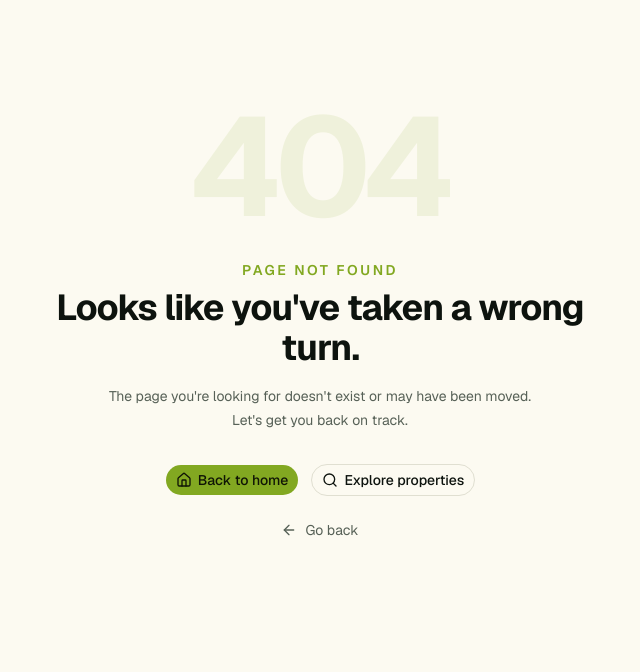
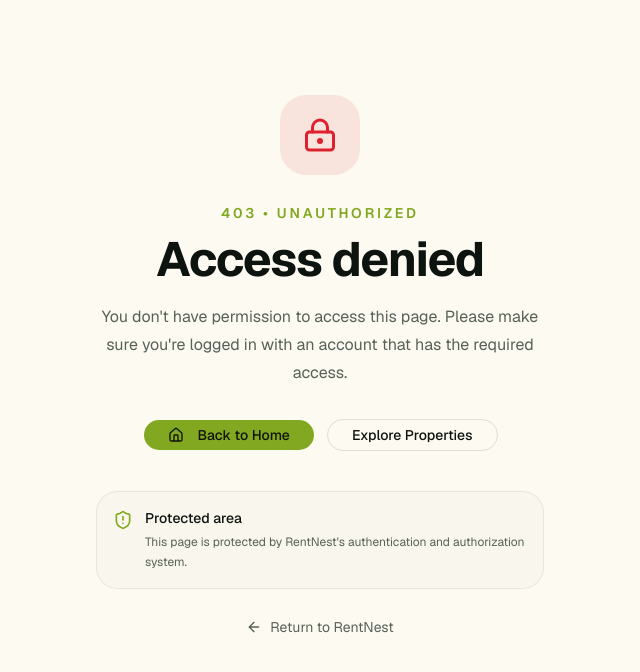
Before and after one commit to Rakibstack/RentNest_Frontend_Project, a Next.js app: page /unauthorized in a window 1280 px wide. Before the commit this address had no page. Shown: the top 672 px of the page, without its empty margins (320-960 px from the left). Built offline with nearby package versions, Linux system fonts and the light colour scheme.

Commit message:
feat: Implement Proxy In RentNest Project

```diff
--- a/app/(authGroup)/_action/authAction.ts
+++ b/app/(authGroup)/_action/authAction.ts
@@ -15,6 +15,7 @@ export type LoginState = {
 };
 
 export async function loginAction(
+  redirectTo: string,
   _prevState: LoginState,
   formData: FormData,
 ): Promise<LoginState> {
@@ -79,6 +80,14 @@ export async function loginAction(
   });
 
   const decodeToken = jwt.decode(accessToken) as JwtPayload;
+  if (
+    redirectTo &&
+    typeof redirectTo === "string" &&
+    redirectTo.startsWith("/") &&
+    !redirectTo.startsWith("//")
+  ) {
+    redirect(redirectTo);
+  }
 
   if (decodeToken.role === "TENANT") {
     redirect("/dashboard", "replace");
@@ -92,5 +101,4 @@ export async function loginAction(
     success: true,
     message: result.message || "Login successful.",
   };
-
 }
--- a/app/(authGroup)/_components/login-form.tsx
+++ b/app/(authGroup)/_components/login-form.tsx
@@ -11,14 +11,18 @@ import { Checkbox } from "@/components/ui/checkbox";
 import { Separator } from "@/components/ui/separator";
 import { loginAction, LoginState } from "../_action/authAction";
 import { toast } from "sonner";
+import { useSearchParams } from "next/navigation";
 
 const initialState: LoginState = {
   success: false,
   message: "",
 };
 export default function LoginForm() {
+  const searchParams = useSearchParams()
+  const redirectTo = searchParams.get('redirectTo') as string
+
   const [showPassword, setShowPassword] = useState(false);
-  const [state,fromAction,pending] = useActionState(loginAction,initialState)
+  const [state,fromAction,pending] = useActionState(loginAction.bind(null,redirectTo),initialState)
 
   useEffect(() => {
   if (!state.message) return;
--- a/app/(publicGroup)/property/[propertyId]/page.tsx
+++ b/app/(publicGroup)/property/[propertyId]/page.tsx
@@ -40,7 +40,7 @@ export default async function SinglePropertyPage({
 
       <div className="mx-auto max-w-7xl px-4 pt-6 sm:px-6 lg:px-8">
         <Link
-          href="/property"
+          href="/propertypnpm"
           className="inline-flex items-center gap-2 text-sm font-medium text-muted-foreground transition-colors hover:text-foreground"
         >
           <ArrowLeft className="size-4" />
--- /dev/null
+++ b/app/unauthorized/page.tsx
@@ -0,0 +1,83 @@
+
+import Link from "next/link";
+import {
+  ArrowLeft,
+  Home,
+  LockKeyhole,
+  ShieldAlert,
+} from "lucide-react";
+
+import { Button } from "@/components/ui/button";
+
+export default function UnauthorizedPage() {
+  return (
+    <main className="flex min-h-[calc(100vh-4rem)] items-center justify-center bg-background px-4 py-16">
+      <div className="w-full max-w-lg text-center">
+        {/* Icon */}
+        <div className="mx-auto mb-7 flex size-20 items-center justify-center rounded-3xl bg-destructive/10">
+          <LockKeyhole className="size-9 text-destructive" />
+        </div>
+
+        {/* Status */}
+        <p className="mb-3 text-sm font-semibold uppercase tracking-[0.2em] text-primary">
+          403 • Unauthorized
+        </p>
+
+        {/* Heading */}
+        <h1 className="text-4xl font-bold tracking-tight sm:text-5xl">
+          Access denied
+        </h1>
+
+        {/* Description */}
+        <p className="mx-auto mt-5 max-w-md text-base leading-7 text-muted-foreground">
+          You don&apos;t have permission to access this page. Please make sure
+          you&apos;re logged in with an account that has the required access.
+        </p>
+
+        {/* Actions */}
+        <div className="mt-8 flex flex-col justify-center gap-3 sm:flex-row">
+          <Button asChild className="rounded-xl px-6">
+            <Link href="/">
+              <Home className="mr-2 size-4" />
+              Back to Home
+            </Link>
+          </Button>
+
+          <Button
+            asChild
+            variant="outline"
+            className="rounded-xl px-6"
+          >
+            <Link href="/property">
+              Explore Properties
+            </Link>
+          </Button>
+        </div>
+
+        {/* Security note */}
+        <div className="mx-auto mt-10 flex max-w-md items-start gap-3 rounded-2xl border border-border/70 bg-muted/30 p-4 text-left">
+          <ShieldAlert className="mt-0.5 size-5 shrink-0 text-primary" />
+
+          <div>
+            <p className="text-sm font-medium">
+              Protected area
+            </p>
+            <p className="mt-1 text-xs leading-5 text-muted-foreground">
+              This page is protected by RentNest&apos;s authentication and
+              authorization system.
+            </p>
+          </div>
+        </div>
+
+        {/* Back */}
+        <Link
+          href="/"
+          className="mt-7 inline-flex items-center gap-2 text-sm text-muted-foreground transition-colors hover:text-foreground"
+        >
+          <ArrowLeft className="size-4" />
+          Return to RentNest
+        </Link>
+      </div>
+    </main>
+  );
+}
--- /dev/null
+++ b/proxy.ts
@@ -0,0 +1,94 @@
+import { cookies } from "next/headers";
+import { NextResponse } from "next/server";
+import type { NextRequest } from "next/server";
+import { jwtUtils } from "./utils/jwtUtils";
+import { JwtPayload } from "jsonwebtoken";
+
+const AUTH_ROUTES = ["/login", "/register"];
+const PUBLIC_ROUTES = [
+  "/",
+  "/property",
+  "/property/:propertyId",
+  "/about",
+  "/contact",
+  "/login",
+  "/register",
+];
+const protectedRoutes = [
+  {
+    path: "/dashboard",
+    role: "TENANT",
+  },
+  {
+    path: "/admin-dashboard",
+    role: "ADMIN",
+  },
+  {
+    path: "/landlord-dashboard",
+    role: "LANDLORD",
+  },
+];
+// This function can be marked `async` if using `await` inside
+export async function proxy(request: NextRequest) {
+  const pathname = request.nextUrl.pathname;
+  const cookieStore = await cookies();
+
+  const accessToken = request.cookies.get("accessToken")?.value;
+  const refreshToken = request.cookies.get("refreshToken")?.value;
+
+  const decodedAccessToken = accessToken
+    ? jwtUtils.verifyToken(accessToken, process.env.JWT_ACCESS_SECRET as string)
+    : null;
+
+  const decodedRefreshToken = refreshToken
+    ? jwtUtils.verifyToken(
+        refreshToken,
+        process.env.JWT_REFRESH_SECRET as string,
+      )
+    : null;
+
+  let userRole = null;
+
+  if (!decodedAccessToken?.success) {
+    cookieStore.delete("accessToken");
+  }
+  if (decodedAccessToken?.success && decodedAccessToken.data) {
+    userRole = (decodedAccessToken.data as JwtPayload).role;
+  }
+
+  if (accessToken && AUTH_ROUTES.includes(pathname)) {
+    if (userRole === "TENANT") {
+      return NextResponse.redirect(new URL("/dashboard", request.url));
+    } else if (userRole === "LANDLORD") {
+      return NextResponse.redirect(new URL("/landlord-dashboard", request.url));
+    } else if (userRole === "ADMIN") {
+      return NextResponse.redirect(new URL("/admin-dashboard", request.url));
+    }
+  }
+
+  const isPublicRoute = PUBLIC_ROUTES.some(
+    (route) => pathname === route || pathname.startsWith(route + "/"),
+  );
+
+  if (!accessToken && !isPublicRoute) {
+    const loginUrl = new URL("/login", request.url);
+    loginUrl.searchParams.set("redirectTo", pathname);
+    return NextResponse.redirect(loginUrl);
+  }
+  const restrictedRoute = protectedRoutes.find((route) =>
+    pathname.startsWith(route.path),
+  );
+
+  if(restrictedRoute && userRole !== restrictedRoute.role){
+    return NextResponse.redirect(new URL('/unauthorized', request.url))
+  }
+
+  return NextResponse.next();
+}
+
+export const config = {
+  matcher: [
+    // Exclude API routes, static files, image optimizations, and .png files
+    "/((?!api|_next/static|favicon.ico|_next/image|.*\\.png$).*)",
+  ],
+};
--- /dev/null
+++ b/utils/jwtUtils.ts
@@ -0,0 +1,24 @@
+
+import jwt from "jsonwebtoken";
+
+const verifyToken = (access: string, secret: string) => {
+  try {
+    const verifiedToken = jwt.verify(access, secret);
+
+    return {
+      success: true,
+      data: verifiedToken,
+    };
+  } catch (error) {
+    return {
+      success: false,
+      error: error instanceof Error
+        ? error.message
+        : "Invalid token",
+    };
+  }
+};
+
+export const jwtUtils = {
+  verifyToken,
+};
```
Also changed, not shown: 1 other file (tests, documents, lock files or other folders). Lines whose indentation alone changed are shown as unchanged.
